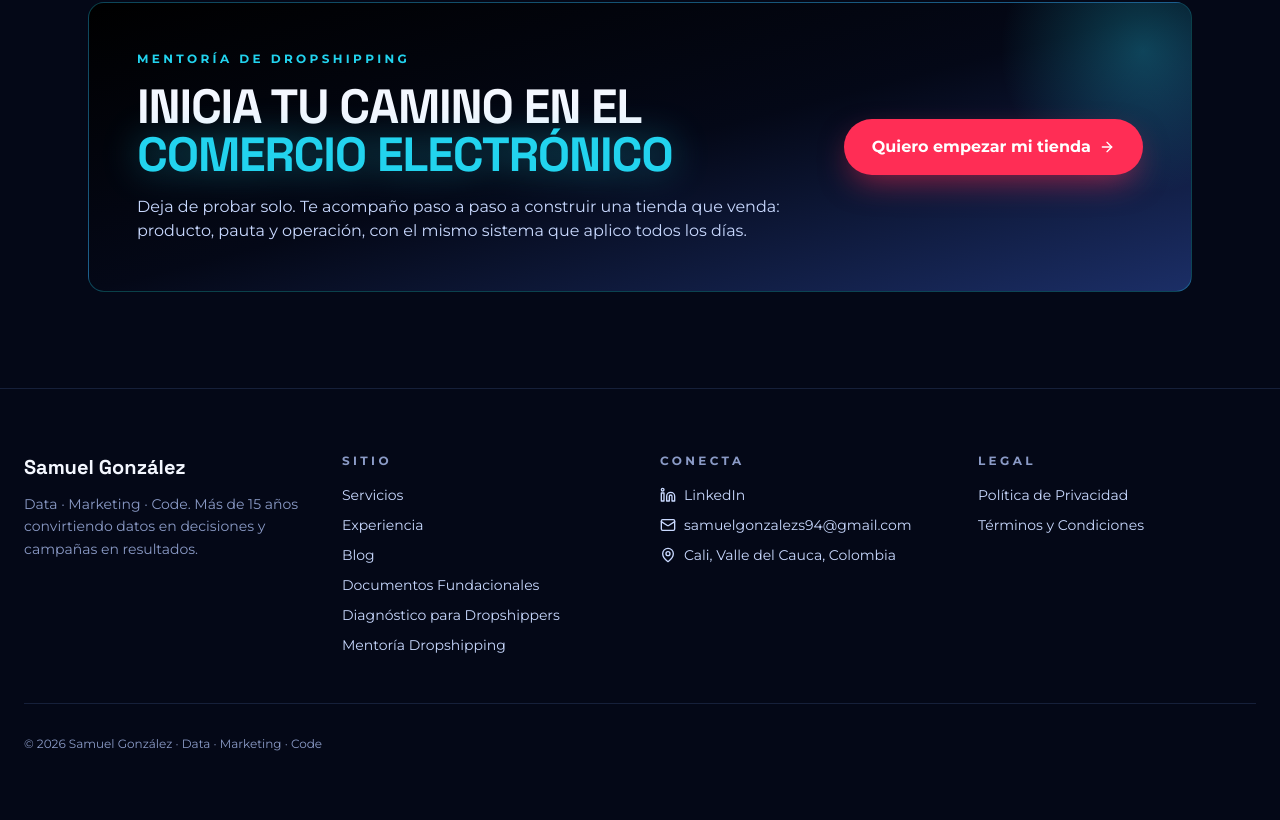
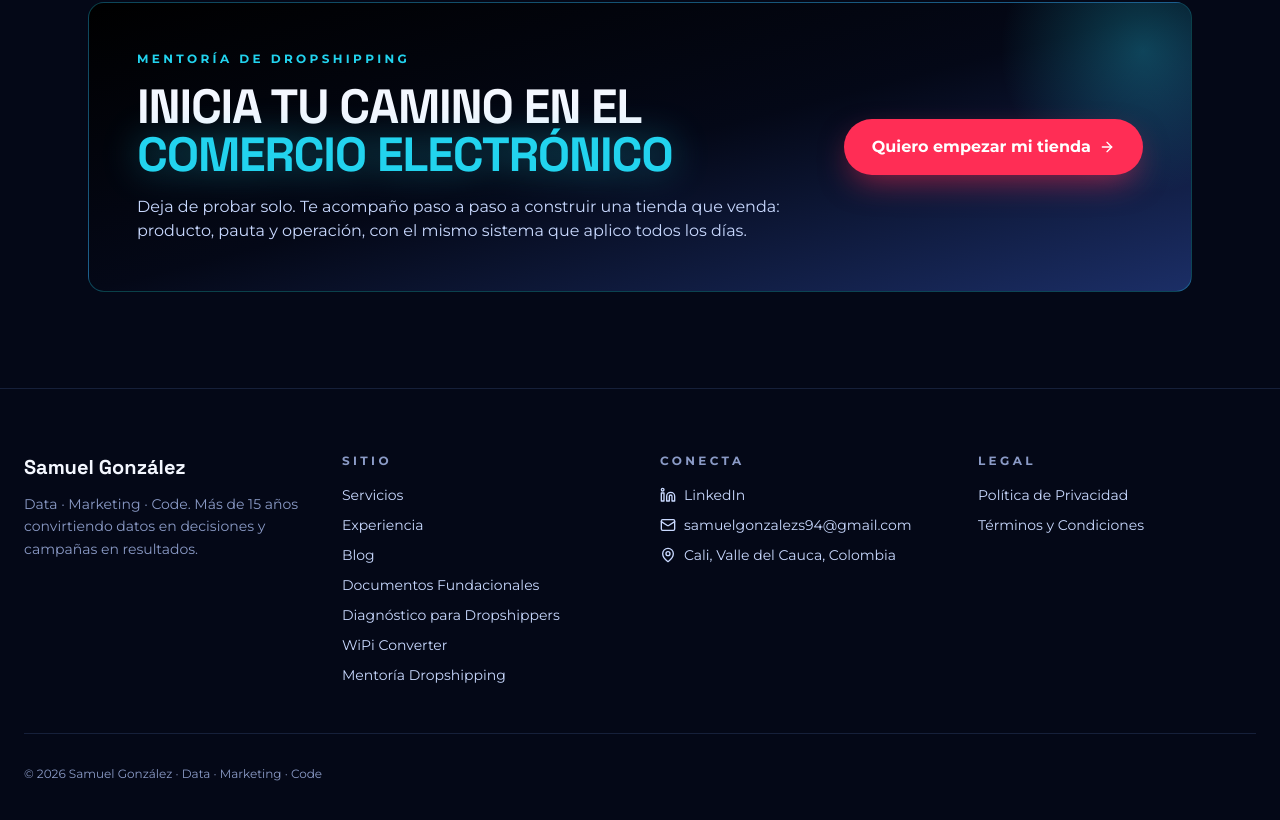
Before and after one commit to samigonza3/portafolio-2027, a React (Vite) app: page / in a window 1280 px wide. Shown: the part 7176-7996 px from the top of the page. Built offline with nearby package versions, Linux system fonts and the light colour scheme.

Commit message:
Agrega WiPi Converter al menú Herramientas

```diff
--- a/src/App.tsx
+++ b/src/App.tsx
@@ -414,7 +414,39 @@ const herramientas = [
     descripcion: 'Diagnóstico de tu tienda de dropshipping.',
     to: '/diagnostico',
   },
+  {
+    nombre: 'WiPi Converter',
+    descripcion: 'Convierte tus imágenes a WebP gratis.',
+    to: 'https://webp-converter.samuelgonzalez.org/',
+    externo: true,
+  },
 ];
+
+// Enlace de una herramienta: <a> en pestaña nueva si es externa, <Link> si es interna.
+function HerramientaLink({
+  h,
+  className,
+  onClick,
+  children,
+}: {
+  h: (typeof herramientas)[number];
+  className: string;
+  onClick?: () => void;
+  children: React.ReactNode;
+}) {
+  if ('externo' in h && h.externo) {
+    return (
+      <a href={h.to} target="_blank" rel="noopener noreferrer" onClick={onClick} className={className}>
+        {children}
+      </a>
+    );
+  }
+  return (
+    <Link to={h.to} onClick={onClick} className={className}>
+      {children}
+    </Link>
+  );
+}
 
 // Desplegable "Herramientas" del nav de escritorio. Se abre con hover o
 // clic, y se cierra al salir, al elegir una opción o con Escape.
@@ -452,15 +484,15 @@ function HerramientasMenu() {
         <div className="absolute right-0 top-full pt-3 w-72">
           <div className="rounded-card border border-star-light/15 bg-space-900/95 backdrop-blur-md p-2 shadow-star">
             {herramientas.map((h) => (
-              <Link
+              <HerramientaLink
                 key={h.to}
-                to={h.to}
+                h={h}
                 onClick={() => setOpen(false)}
                 className="block rounded-xl px-4 py-3 transition-colors hover:bg-star/10"
               >
                 <span className="block text-sm font-bold text-frost">{h.nombre}</span>
                 <span className="block text-xs text-muted mt-0.5">{h.descripcion}</span>
-              </Link>
+              </HerramientaLink>
             ))}
           </div>
         </div>
@@ -553,14 +585,14 @@ function NavBar() {
           <div className="flex flex-col gap-3">
             <span className="label-mono !text-muted">Herramientas</span>
             {herramientas.map((h) => (
-              <Link
+              <HerramientaLink
                 key={h.to}
-                to={h.to}
+                h={h}
                 onClick={closeMobile}
                 className="pl-4 border-l border-star-light/15 text-sm font-semibold text-ice hover:text-frost transition-colors"
               >
                 {h.nombre}
-              </Link>
+              </HerramientaLink>
             ))}
           </div>
           <a href="/#contacto" onClick={closeMobile} className="btn-pill-light w-fit">
@@ -597,9 +629,9 @@ function Footer() {
                 Blog
               </Link>
               {herramientas.map((h) => (
-                <Link key={h.to} to={h.to} className="text-ice hover:text-star-light transition-colors">
+                <HerramientaLink key={h.to} h={h} className="text-ice hover:text-star-light transition-colors">
                   {h.nombre}
-                </Link>
+                </HerramientaLink>
               ))}
               <Link
                 to="/mentoria-dropshipping"
```
